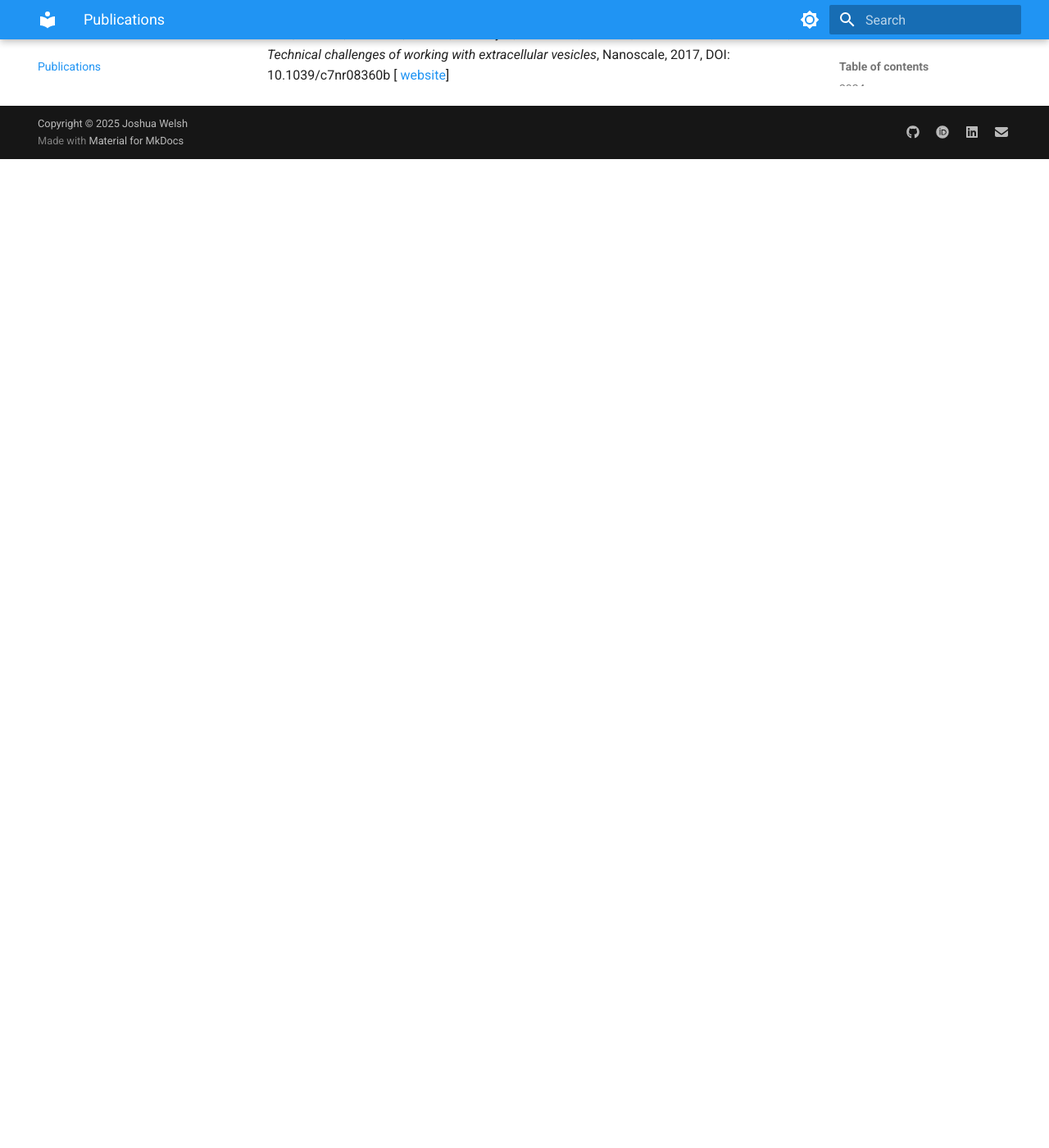
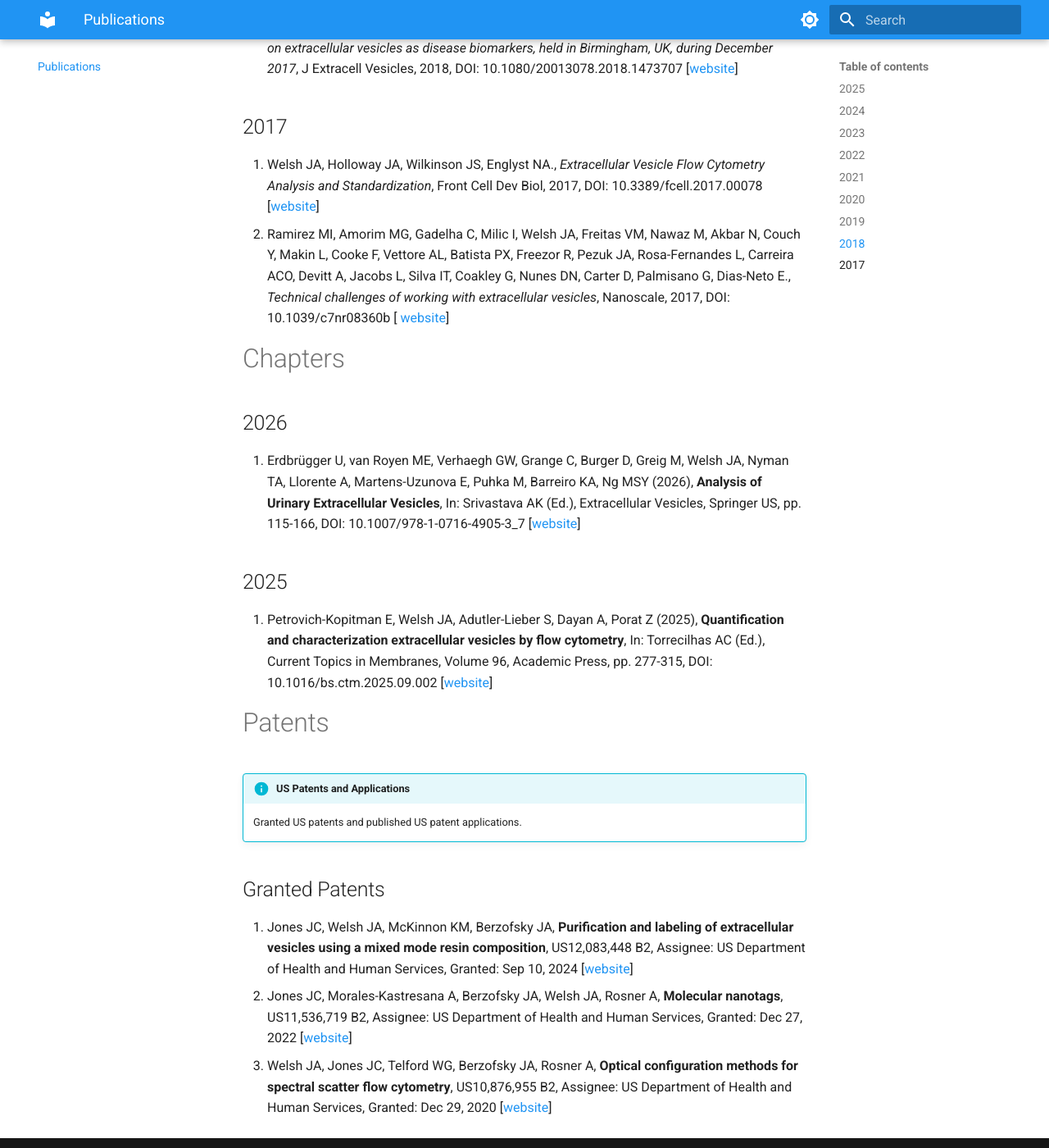
Before and after one commit to joadwe/personal-website, an MkDocs documentation site: the page built from docs/publications.md, in a window 1280 px wide and 1400 px high, scrolled down 7168 px. Shown: the whole window at 82% size. Built offline with MkDocs 1.6.1 and Material for MkDocs 9.7.7, drawn with Linux system fonts in a browser that asks for light colours; before the commit the page ends 7362 px from its top, so only the background shows below that; some of the changed text lies outside the part shown.

Commit message:
general updates

```diff
--- a/docs/publications.md
+++ b/docs/publications.md
@@ -4,6 +4,8 @@
 
 !!! info "Publications and Datasets"
     Here, you can find links to each of my publications and datasets where applicable.
+## 2025
+1. Bettin, B. A., Li, B., Falkena, K., van Leeuwen, T. G., Gollwitzer, C., Varga, Z., Ajzenberg, N., Antovic, J. P., Berckmans, P., Buzas, E. I., Carney, R. P., Cook, S., Dignat-George, F., Faille, D., Giebel, B., Jones, J. C., Kim, Y., Lacroix, R., Lannigan, J., Lucien, F., Maaninka, K., Marques de Menezes, E. G., Meyer, A., Mizenko, R. R., Nelissen, I., Nolan, J., Norris, P. J., Pink, D., Poudel, S., Robert, S., Siljander, P. R.-M., Tang, V. A., Tertel, T., Van Den Broeck, T., Wang, L., Welsh, J. A., Nieuwland, R., van der Pol, E. (2025), **Calibration of Flow Cytometers Enables Reproducible Measurements of Extracellular Vesicle Concentrations and Reference Range Establishment**, Journal of Extracellular Vesicles 14, no. 12: e70189, [[website](https://doi.org/10.1002/jev2.70189){ :target="_blank"}]
 
 ## 2024
 1. Cavicchi, R.E., Ripple, D.C., Welsh, J.A., Izac, J.R., Peterson, A.W., Goldfain, A.M., Vreeland, W.N. (2024), **Measuring the size of oil droplets in a flow cytometer using Mie resonances: A possible size calibration ladder for 0.5–6 μm**, Cytometry Part A, doi: 10.1002/cyto.a.24912 [[website](https://doi.org/10.1002/cyto.a.24912){ :target="_blank"}]
@@ -65,3 +67,21 @@
 ## 2017
 43. Welsh JA, Holloway JA, Wilkinson JS, Englyst NA., _Extracellular Vesicle Flow Cytometry Analysis and Standardization_, Front Cell Dev Biol, 2017, DOI: 10.3389/fcell.2017.00078 \[[website](https://doi.org/10.3389/fcell.2017.00078){:target="_blank"}]
 44. Ramirez MI, Amorim MG, Gadelha C, Milic I, Welsh JA, Freitas VM, Nawaz M, Akbar N, Couch Y, Makin L, Cooke F, Vettore AL, Batista PX, Freezor R, Pezuk JA, Rosa-Fernandes L, Carreira ACO, Devitt A, Jacobs L, Silva IT, Coakley G, Nunes DN, Carter D, Palmisano G, Dias-Neto E., _Technical challenges of working with extracellular vesicles_, Nanoscale, 2017, DOI: 10.1039/c7nr08360b \[ [website](https://doi.org/10.1039/c7nr08360b){:target="_blank"}]
+
+# Chapters
+
+## 2026
+1. Erdbrügger U, van Royen ME, Verhaegh GW, Grange C, Burger D, Greig M, Welsh JA, Nyman TA, Llorente A, Martens-Uzunova E, Puhka M, Barreiro KA, Ng MSY (2026), **Analysis of Urinary Extracellular Vesicles**, In: Srivastava AK (Ed.), Extracellular Vesicles, Springer US, pp. 115-166, DOI: 10.1007/978-1-0716-4905-3_7 \[[website](https://doi.org/10.1007/978-1-0716-4905-3_7){:target="_blank"}]
+
+## 2025
+1. Petrovich-Kopitman E, Welsh JA, Adutler-Lieber S, Dayan A, Porat Z (2025), **Quantification and characterization extracellular vesicles by flow cytometry**, In: Torrecilhas AC (Ed.), Current Topics in Membranes, Volume 96, Academic Press, pp. 277-315, DOI: 10.1016/bs.ctm.2025.09.002 \[[website](https://doi.org/10.1016/bs.ctm.2025.09.002){:target="_blank"}]
+
+# Patents
+
+!!! info "US Patents and Applications"
+    Granted US patents and published US patent applications.
+
+## Granted Patents
+1. Jones JC, Welsh JA, McKinnon KM, Berzofsky JA, **Purification and labeling of extracellular vesicles using a mixed mode resin composition**, US12,083,448 B2, Assignee: US Department of Health and Human Services, Granted: Sep 10, 2024 [[website](https://patents.google.com/patent/US12083448B2){:target="_blank"}]
+1. Jones JC, Morales-Kastresana A, Berzofsky JA, Welsh JA, Rosner A, **Molecular nanotags**, US11,536,719 B2, Assignee: US Department of Health and Human Services, Granted: Dec 27, 2022 [[website](https://patents.google.com/patent/US11536719B2){:target="_blank"}]
+1. Welsh JA, Jones JC, Telford WG, Berzofsky JA, Rosner A, **Optical configuration methods for spectral scatter flow cytometry**, US10,876,955 B2, Assignee: US Department of Health and Human Services, Granted: Dec 29, 2020 [[website](https://patents.google.com/patent/US10876955B2){:target="_blank"}]
```
Also changed, not shown: docs/about.md (+5 -2 lines), docs/index.md (+1 -1 lines), docs/resources.md (+3 -0 lines), docs/talks.md (+2 -2 lines).
